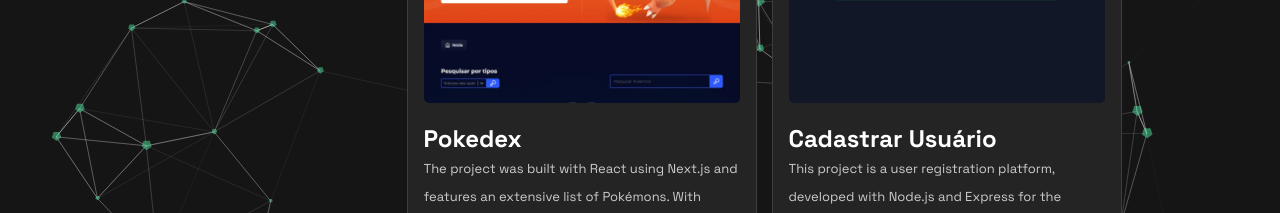
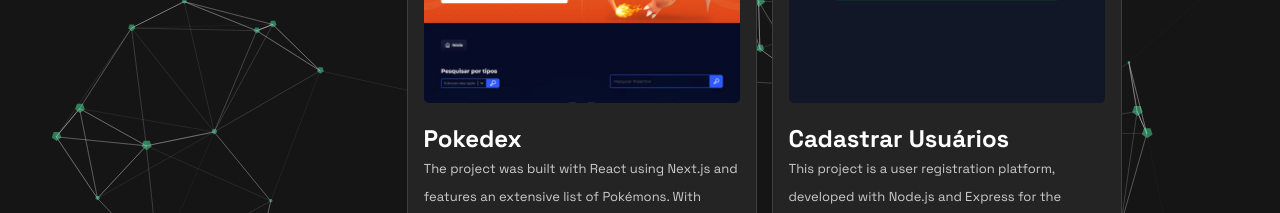
Before and after one commit to JuliocesarWpedro/portfolio, a React (Vite) app: page / in a window 1280 px wide. Shown: the part 1420-1633 px from the top of the page. Built offline with nearby package versions, Linux system fonts and the light colour scheme.

Commit message:
refactor: change title project and add tailwindcss

```diff
--- a/src/Components/Projects/project.ts
+++ b/src/Components/Projects/project.ts
@@ -71,9 +71,9 @@ export const projects: Project[] = [
   },
   {
     srcImage: '/CadastrarCliente.webp',
-    title: 'Cadastrar Usuário',
+    title: 'Cadastrar Usuários',
     mainCategory: 'node',
-    otherCategories: ['express', 'react', 'tailwind'],
+    otherCategories: ['express', 'react', 'tailwindcss'],
     description: {
       pt: {
         text: 'Este projeto é uma plataforma de cadastro de usuários, desenvolvida com Node.js e Express para o backend, e React com tailwindcss no frontend. Permite criar contas com e-mail, telefone e nome, validando os dados antes de armazená-los no banco. A experiência interativa e segura garante um registro confiável para os usuários, com validação em tempo real e comunicação eficiente entre cliente e servidor.',
@@ -82,7 +82,7 @@ export const projects: Project[] = [
         text: 'This project is a user registration platform, developed with Node.js and Express for the backend, and React with tailwindcss on the frontend. Allows you to create accounts with email, telephone and name, validating the data before storing it in the bank. The interactive and secure experience ensures reliable registration for users, with real-time validation and efficient communication between client and server.',
       },
     },
-    altImage: 'Projeto Cadastrar usuário',
+    altImage: 'Projeto Cadastrar Usuários',
     urlGitHub: 'https://github.com/JuliocesarWpedro/users-typescript-api',
     urlProject: 'https://crud-users-frontend.vercel.app/',
   },
```
